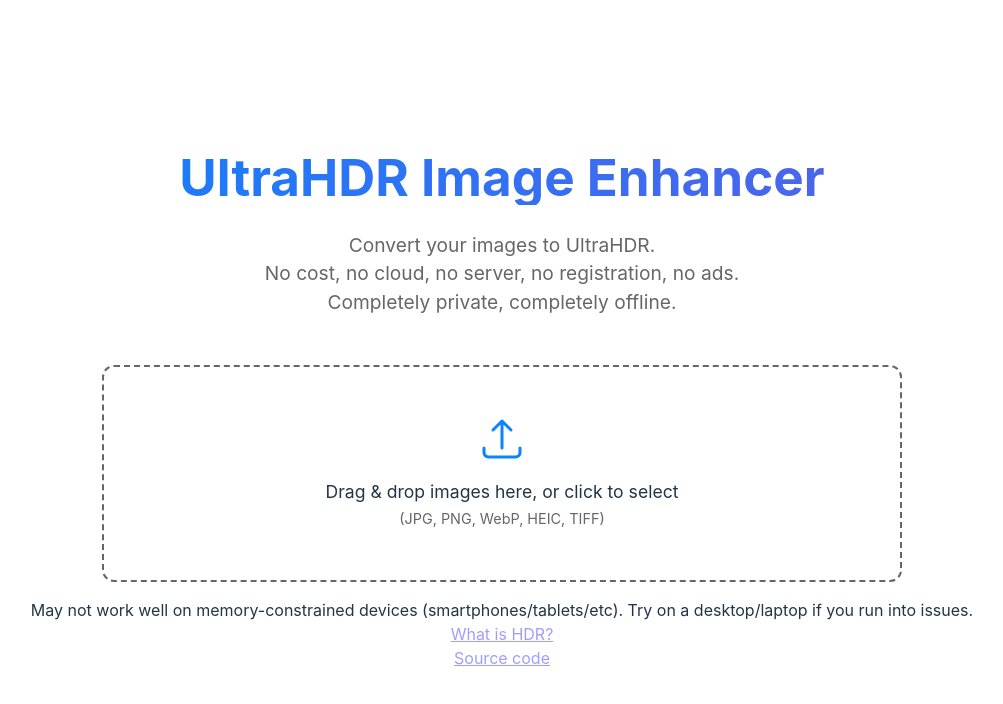
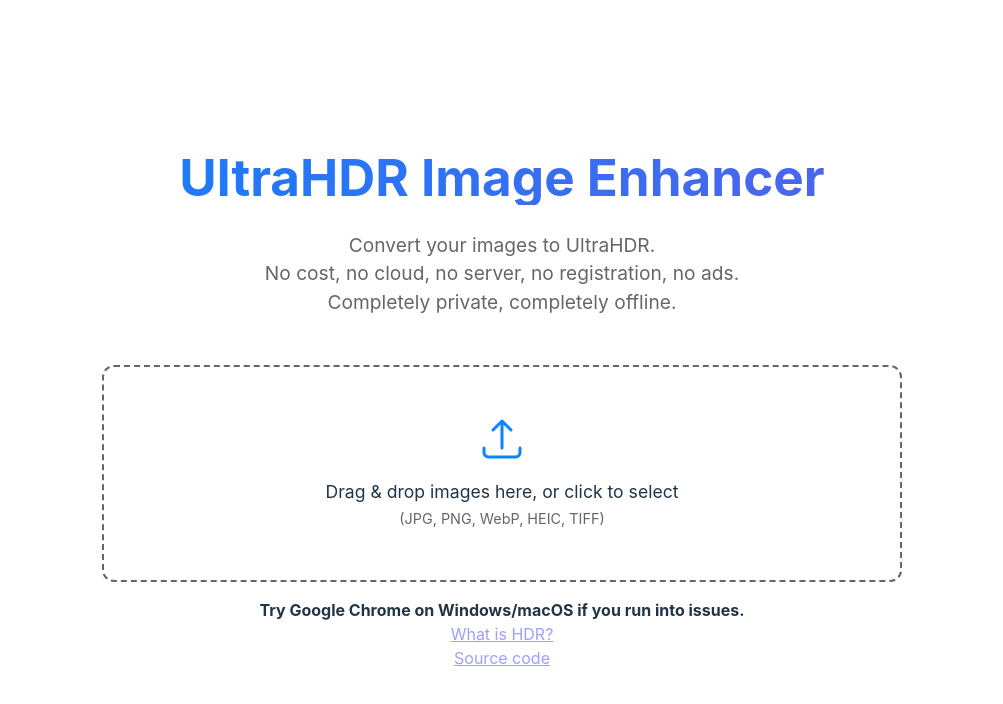
Before and after one commit to sturmen/ultrahdr-pwa-svelte, a Svelte app: page / in a window 1280 px wide. Shown: the top 704 px of the page, without its empty margins (138-1141 px from the left). Built offline with nearby package versions, Linux system fonts and the light colour scheme.

Commit message:
Update footer

```diff
--- a/src/App.svelte
+++ b/src/App.svelte
@@ -29,8 +29,7 @@
     <ImageProcessor {files} on:reset={handleReset} />
   {/if}
   <p class="footer">
-    May not work well on memory-constrained devices (smartphones/tablets/etc).
-    Try on a desktop/laptop if you run into issues.<br />
+    <b>Try Google Chrome on Windows/macOS if you run into issues.</b><br />
     <a href="https://gregbenzphotography.com/hdr/#whatishdr">What is HDR?</a><br
     />
     <a href="https://github.com/sturmen/ultrahdr-pwa-svelte">Source code</a>
```
Also changed, not shown: 4 other files (tests, documents, lock files or other folders).
